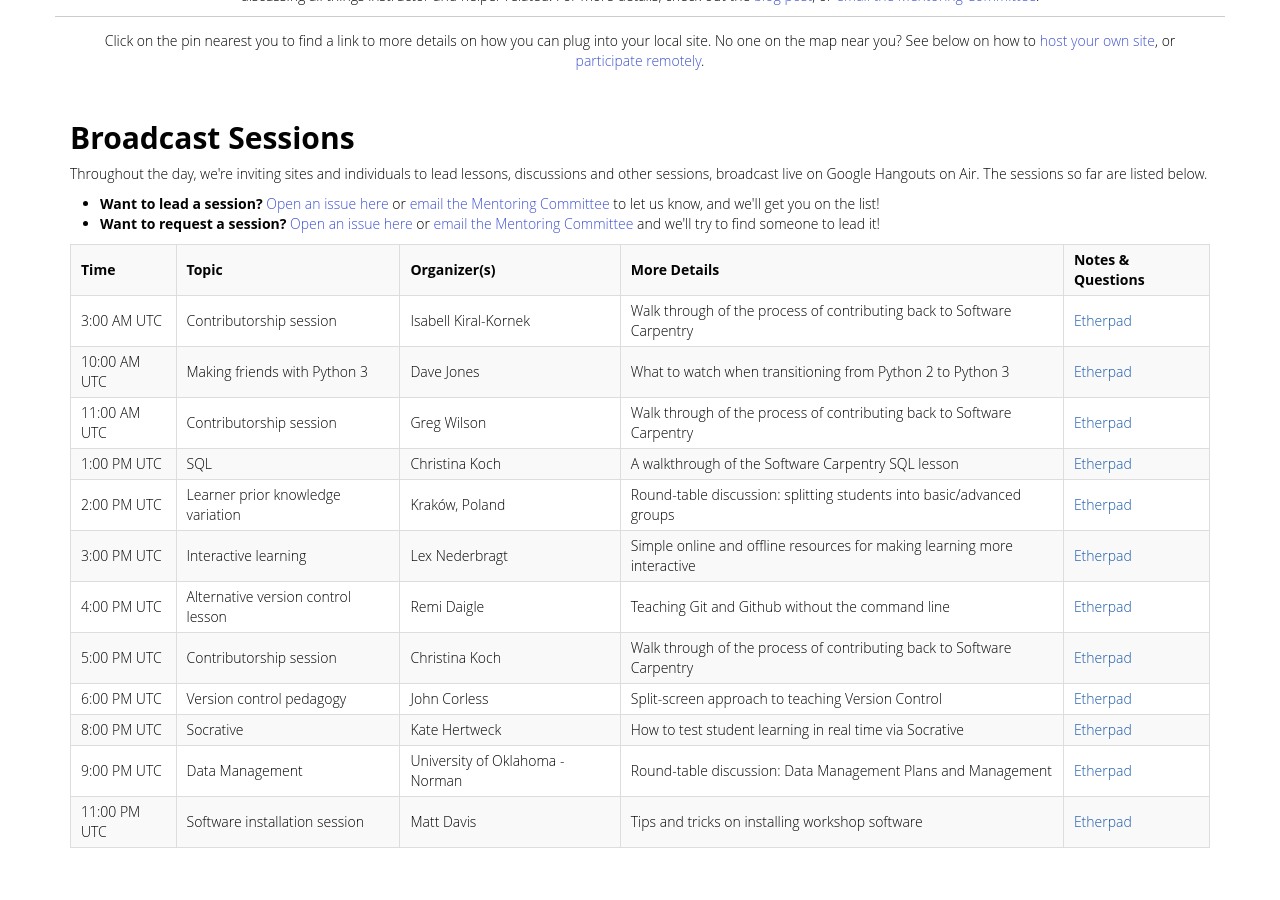
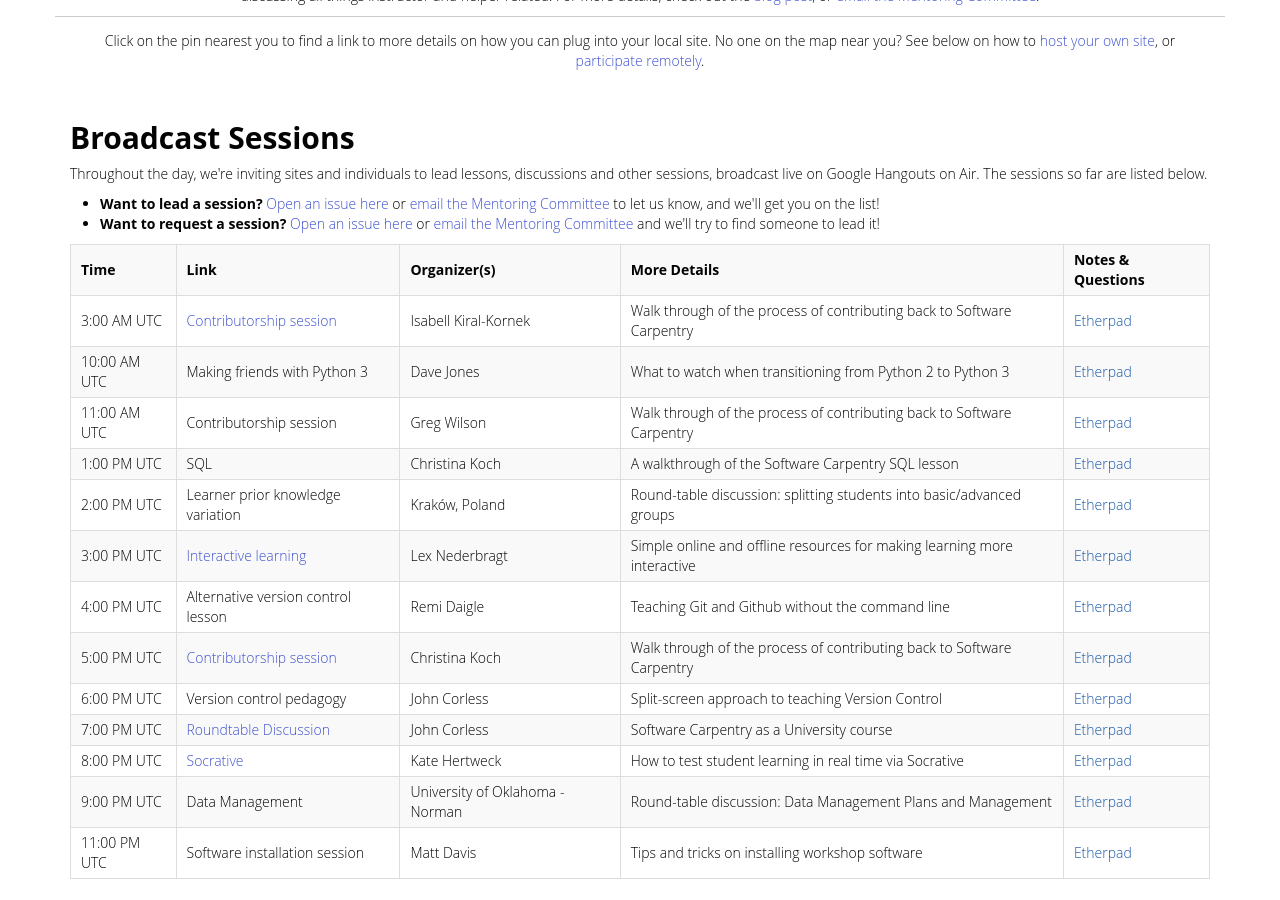
Before and after one commit to swcarpentry/instructor-retreat-2015, a Jekyll site: the page built from index.html, in a window 1280 px wide and 900 px high, scrolled down 319 px. Built offline with Jekyll 4.4.1, drawn with Linux system fonts in a browser that asks for light colours; a script that is not in the unit is left out.

Commit message:
updated schedule with links (where I have them)

```diff
--- a/_includes/schedule.html
+++ b/_includes/schedule.html
@@ -9,14 +9,14 @@
     <table>
         <tr class='header'>
             <td>Time</td>
-            <td>Topic</td>
+            <td>Link</td>
             <td>Organizer(s)</td>
             <td>More Details</td>
             <td>Notes & Questions</td>
         </tr>
         <tr>
             <td>3:00 AM UTC</td>
-            <td>Contributorship session</td>
+            <td><a href="https://plus.google.com/events/crfkatradggqr3m18e5pq1q5l3s">Contributorship session</a></td>
             <td>Isabell Kiral-Kornek</td>
             <td>Walk through of the process of contributing back to Software Carpentry</td>
             <td><a href=''>Etherpad</a></td>
@@ -51,7 +51,7 @@
         </tr>
         <tr>
             <td>3:00 PM UTC</td>
-            <td>Interactive learning</td>
+            <td><a href="https://plus.google.com/events/cijqgu6639fvdp7ejot602qq7uc">Interactive learning</a></td>
             <td>Lex Nederbragt</td>
             <td>Simple online and offline resources for making learning more interactive</td>
             <td><a href=''>Etherpad</a></td>
@@ -65,7 +65,7 @@
         </tr>
         <tr>
             <td>5:00 PM UTC</td>
-            <td>Contributorship session</td>
+            <td><a href="https://plus.google.com/events/cgmakoi1lhg3h7n0g850muck34o">Contributorship session</a></td>
             <td>Christina Koch</td>
             <td>Walk through of the process of contributing back to Software Carpentry</td>
             <td><a href=''>Etherpad</a></td>
@@ -78,8 +78,15 @@
             <td><a href=''>Etherpad</a></td>
         </tr>
         <tr>
+            <td>7:00 PM UTC</td>
+            <td><a href="https://plus.google.com/events/c41eaub933br0odpb385rcg9j00">Roundtable Discussion</a></td>
+            <td>John Corless</td>
+            <td>Software Carpentry as a University course</td>
+            <td><a href=''>Etherpad</a></td>
+        </tr>
+        <tr>
             <td>8:00 PM UTC</td>
-            <td>Socrative</td>
+            <td><a href="https://plus.google.com/events/ctev8a564difsu9lghq2ucft0vo">Socrative</a></td>
             <td>Kate Hertweck</td>
             <td>How to test student learning in real time via Socrative</td>
             <td><a href=''>Etherpad</a></td>
```
